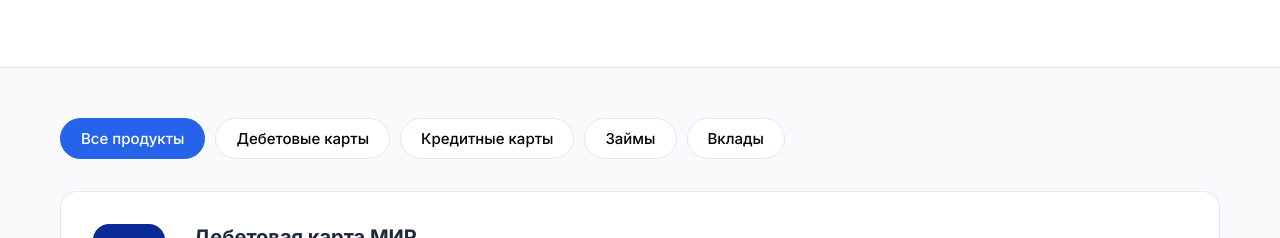
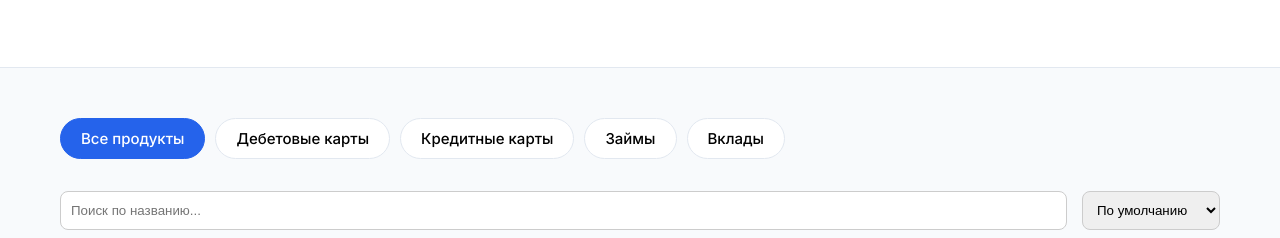
Before and after one commit to d13g0x31-del/mysite, a plain HTML site: page catalog.html in a window 1280 px wide. Shown: the part 270-508 px from the top of the page. Drawn offline with Linux system fonts and the light colour scheme.

Commit message:
Update catalog.html

```diff
--- a/catalog.html
+++ b/catalog.html
@@ -45,6 +45,15 @@
                 <button class="filter-btn" data-filter="loans">Займы</button>
                 <button class="filter-btn" data-filter="deposit">Вклады</button>
             </div>
+
+            <div class="catalog-controls" style="margin-bottom: 20px; display: flex; gap: 15px; flex-wrap: wrap;">
+    <input type="text" id="searchInput" placeholder="Поиск по названию..." style="padding: 10px; border-radius: 8px; border: 1px solid #ccc; flex-grow: 1;">
+    <select id="sortSelect" style="padding: 10px; border-radius: 8px; border: 1px solid #ccc;">
+        <option value="default">По умолчанию</option>
+        <option value="name-asc">Название (А-Я)</option>
+        <option value="name-desc">Название (Я-А)</option>
+    </select>
+</div>
 
             <div class="grid">
                 <div class="card" data-category="cards" data-offer-id="vtb-debit-mir">
```
